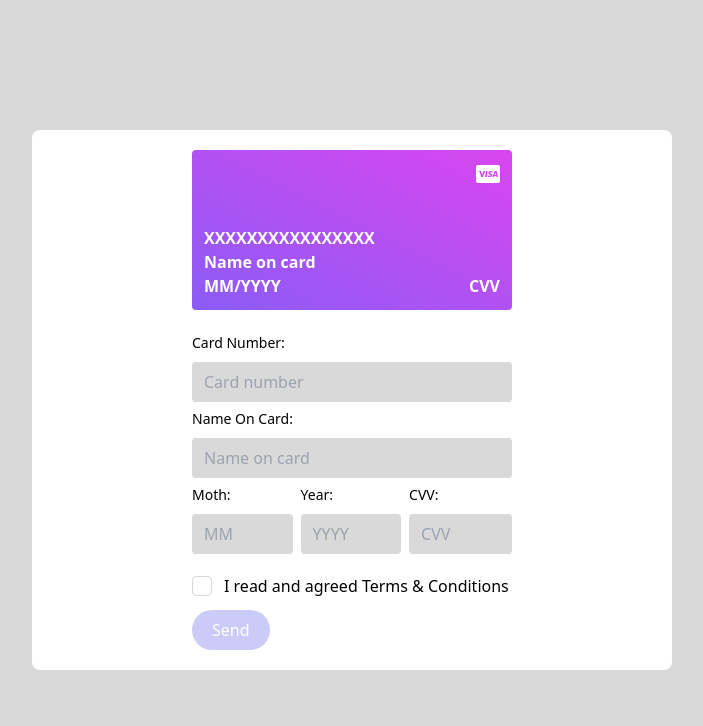
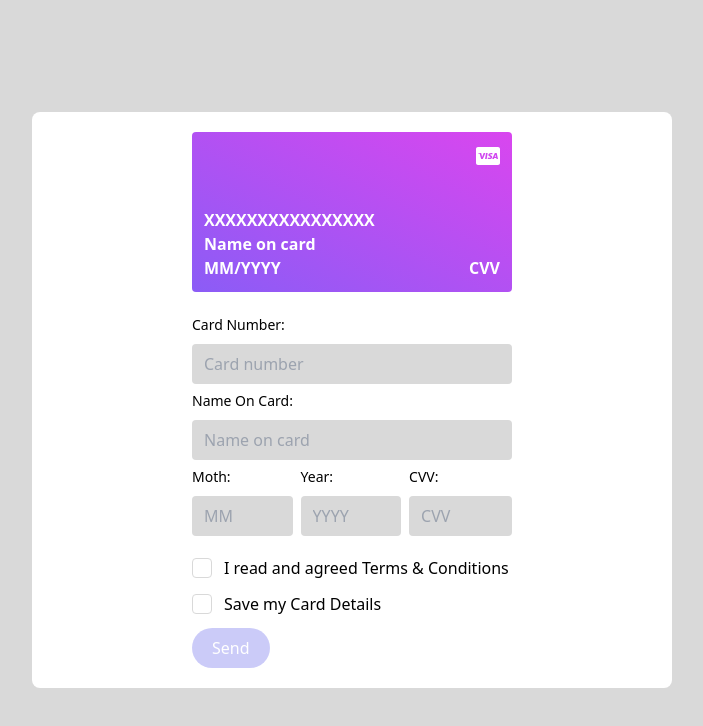
Before and after one commit to david-lorenzo-vargas/Credit-Card-Form, a Next.js app: page / in a window 1280 px wide. Shown: the top 726 px of the page, without its empty margins (288-991 px from the left). Built offline with nearby package versions, Linux system fonts and the light colour scheme.

Commit message:
logic for local sotrage

```diff
--- a/src/app/Components/Molecules/CardForm/index.tsx
+++ b/src/app/Components/Molecules/CardForm/index.tsx
@@ -1,6 +1,6 @@
 "use client"
 
-import { ReactElement, useCallback, useEffect } from "react";
+import { ReactElement, useCallback, useEffect, useState } from "react";
 import {useForm, SubmitHandler} from "react-hook-form";
 
 import Button from "../../Atoms/Button";
@@ -15,6 +15,7 @@ const CardForm = (): ReactElement => {
     formState,
     watch,
     reset,
+    setValue,
   } = useForm<FormFields>({
     defaultValues: {
       cardNumber: "",
@@ -26,9 +27,48 @@ const CardForm = (): ReactElement => {
     }
   });
 
+  const [rememberMe, setRememberMe] = useState<boolean>(false);
+  const [areStoredDetails, setAreStoredDetails] = useState<boolean>(false);
+  const [removeMyDetails, setRemoveMyDetails] = useState<boolean>(false);
+
+  useEffect(() => {
+    const cardDetailsStorage = localStorage.getItem('cardDetails');
+
+    if (cardDetailsStorage) {
+      const parsedDetails: FormFields = JSON.parse(cardDetailsStorage);
+      setValue('cardNumber', parsedDetails.cardNumber);
+      setValue('cardName', parsedDetails.cardName);
+      setValue('cardMonth', parsedDetails.cardMonth);
+      setValue('cardYear', parsedDetails.cardYear);
+      setRememberMe(() => true);
+      setAreStoredDetails(() => true);
+    }
+  }, []);
+
+  const onRememberMe = useCallback(() => {
+    setRememberMe((r) => !r);
+  }, []);
+
+  const onRemoveMyDetails = useCallback(() => {
+    setRemoveMyDetails((d) => !d);
+    setRememberMe(() => false);
+  }, []);
+
   const onSubmit: SubmitHandler<FormFields> = useCallback((data) => {
+    if (rememberMe) {
+      localStorage.removeItem('cardDetails');
+      localStorage.setItem('cardDetails',JSON.stringify(data));
+    }
+
+    if (removeMyDetails) {
+      localStorage.clear();
+    }
+
     console.log({data});
-  },[]);
+    setAreStoredDetails(() => false);
+    setRememberMe(() => false);
+    setRemoveMyDetails(() => false);
+  }, [rememberMe, removeMyDetails]);
 
   return (
     <>
@@ -141,6 +181,34 @@ const CardForm = (): ReactElement => {
                     </span>
                   </div>
                 </div>
+                <div className="flex flex-row items-center mb-3">
+                  <CheckBox
+                    boxId="rememberMe"
+                    size="h-5 w-5"
+                    checked={rememberMe}
+                    onClick={onRememberMe}
+                  />
+                  <div className="ml-3">
+                    <span>
+                      Save my Card Details
+                    </span>
+                  </div>
+                </div>
+                {areStoredDetails && (
+                  <div className="flex flex-row items-center mb-3">
+                    <CheckBox
+                      boxId="removeMyDetails"
+                      size="h-5 w-5"
+                      checked={removeMyDetails}
+                      onClick={onRemoveMyDetails}
+                    />
+                    <div className="ml-3">
+                      <span>
+                        Remove my Card Details
+                      </span>
+                    </div>
+                  </div>
+                )}
                 <Button
                   type="submit"
                   id="sendFormButton"
```
